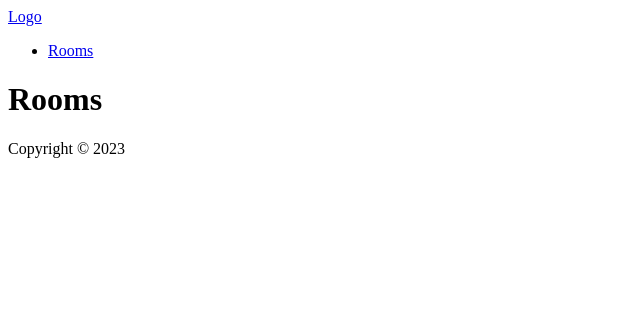
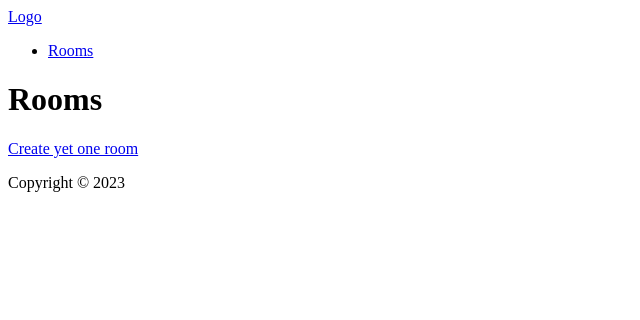
Before and after one commit to paparrot/studybud, a Django app: page /rooms/ in a window 1280 px wide. Shown: the top 320 px of the page, without its empty margins (0-640 px from the left). Run offline with Django 3.2, Linux system fonts and the light colour scheme; data that the repository does not hold is empty.

Commit message:
add rooms CRUD functionality from user unterface

```diff
--- a/base/models.py
+++ b/base/models.py
@@ -21,6 +21,9 @@ class Room(models.Model):
     updated = models.DateTimeField(auto_now=True)
     created = models.DateTimeField(auto_now_add=True)
 
+    class Meta:
+        ordering = ['-updated', '-created']
+
     def __str__(self):
         return self.name
 
--- a/base/templates/room.html
+++ b/base/templates/room.html
@@ -1,5 +1,9 @@
 {% extends 'main.html' %}
 
 {% block content %}
+<p>By @{{ room.host.username }}</p>
 <h1>Room {{ room.name }}</h1>
+<p>{{ room.description }}</p>
+<a href="{% url 'update-room' room.id %}">Update</a>
+<a href="{% url 'delete-room' room.id %}">Delete</a>
 {% endblock %}
--- a/base/templates/rooms.html
+++ b/base/templates/rooms.html
@@ -2,6 +2,7 @@
 
 {% block content %}
 <h1>Rooms</h1>
+<a href="{% url 'create-room' %}">Create yet one room</a>
 <ul>
     {% for room in rooms %}
     <li id="room.{{room.id}}">
--- a/base/urls.py
+++ b/base/urls.py
@@ -4,5 +4,8 @@ from . import views
 urlpatterns = [
     path('', views.home, name="home"),
     path('rooms/', views.rooms, name="rooms"),
-    path('rooms/<int:id>', views.room, name="room")
+    path('rooms/<int:id>', views.room, name="room"),
+    path('rooms/create', views.create_room, name="create-room"),
+    path('rooms/<int:id>/update', views.update_room, name="update-room"),
+    path('rooms/<int:id>/delete', views.delete_room, name="delete-room")
 ]
--- a/base/views.py
+++ b/base/views.py
@@ -1,6 +1,7 @@
-from django.shortcuts import render
+from django.shortcuts import render, redirect
 from .models import Room
 from django.http import HttpResponse
+from .forms import RoomForm
 
 
 # Create your views here.
@@ -22,3 +23,42 @@ def room(request, id):
 
     context = {'room': _room}
     return render(request, 'room.html', context)
+
+
+def create_room(request):
+    form = RoomForm()
+    if request.method == 'POST':
+        form = RoomForm(request.POST)
+        if form.is_valid():
+            form.save()
+            return redirect('rooms')
+
+    context = {'form': form}
+    return render(request, 'room_form.html', context)
+
+
+def update_room(request, id):
+    room = Room.objects.get(id=id)
+    form = RoomForm(instance=room)
+
+    if request.method == 'POST':
+        form = RoomForm(request.POST, instance=room)
+        if form.is_valid():
+            form.save()
+            return redirect('rooms')
+
+    context = {
+        'room': room,
+        'form': form,
+    }
+
+    return render(request, 'room_form.html', context)
+
+def delete_room(request, id):
+    room = Room.objects.get(id=id)
+
+    if request.method == "POST":
+        room.delete()
+        return redirect('rooms')
+
+    return render(request, 'delete.html', { 'object': room})
```
Also changed, not shown: base/forms.py (added, +8 -0 lines), base/templates/delete.html (added, +10 -0 lines), base/templates/room_form.html (added, +12 -0 lines).
